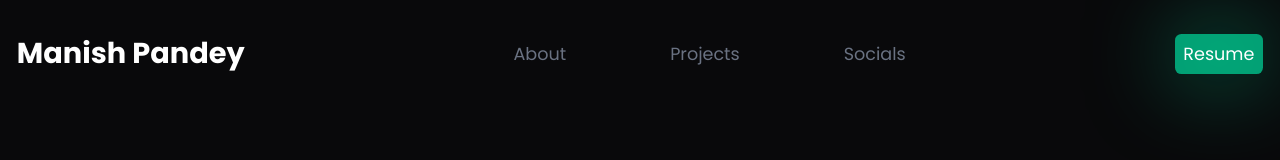
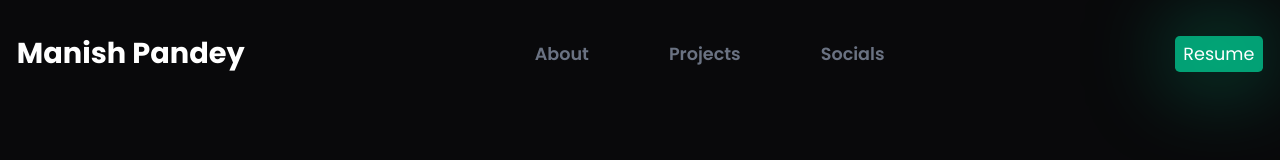
Before and after one commit to manish-pandey413/Portfolio, a React (Vite) app: page / in a window 1280 px wide. Shown: the top 160 px of the page. Built offline with nearby package versions, Linux system fonts and the light colour scheme.

Commit message:
fix(404): router not found fix.

```diff
--- a/src/App.css
+++ b/src/App.css
@@ -23,7 +23,8 @@
  }
 
 .resumeBtn {
-  padding: 0.4em 0.5em;
+  margin: 0;
+  padding: 0.3em 0.5em;
   background-color: rgba(0, 219, 157, 0.7);
   color: #ffffff;
   cursor: pointer;
--- a/src/components/topbar.tsx
+++ b/src/components/topbar.tsx
@@ -16,17 +16,17 @@ export default function Topbar() {
 
       {/* Center part */}
       <div className="flex flex-1 px-3 md:px-4 flex-row text-[0.9rem] md:text-[1.1rem] justify-center items-center">
-        <div className="navbar m-[0.5rem] md:m-6 md:mx-13">
+        <div className="navbar m-[0.5rem] md:m-6 md:mx-10 font-semibold">
           <NavLink to="/about" end>
             About
           </NavLink>
         </div>
-        <div className="navbar m-[0.5rem] md:m-6 md:mx-13">
+        <div className="navbar m-[0.5rem] md:m-6 md:mx-10 font-semibold">
           <NavLink to="/projects" end>
             Projects
           </NavLink>
         </div>
-        <div className="navbar m-[0.5rem] md:m-6 md:mx-13">
+        <div className="navbar m-[0.5rem] md:m-6 md:mx-10 font-semibold">
           <NavLink to="/socials" end>
             Socials
           </NavLink>
@@ -35,7 +35,7 @@ export default function Topbar() {
 
       {/* Right part */}
       <div className="justify-end text-[0.85rem] md:text-[1.1rem]">
-        <button className="resumeBtn rounded-[0.4rem] duration-500 hover:scale-115">Resume</button>
+        <button className="resumeBtn rounded-[0.3rem] duration-500 hover:scale-115">Resume</button>
       </div>
     </motion.div >
   )
```
Also changed, not shown: vercel.json (added).
